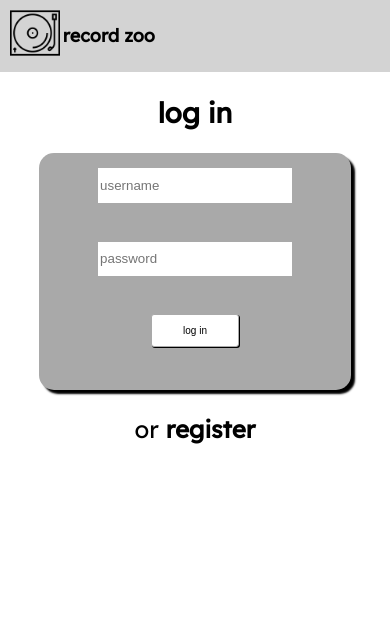
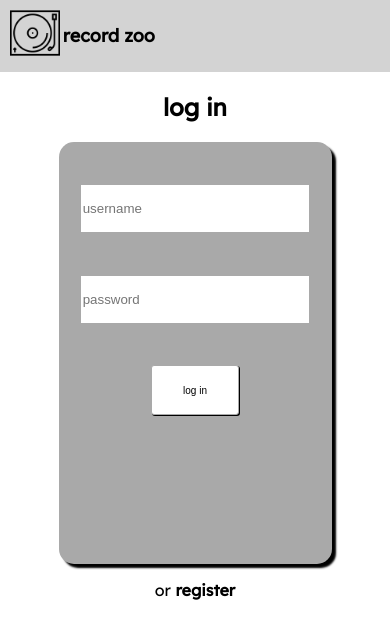
Before and after one commit to alex-curtin/sei-p4, a React (Create React App) app in the folder record-app/client/: page /users/login in a window 390 px wide. Shown: the top 638 px of the page. Built offline with nearby package versions, Linux system fonts and the light colour scheme; no server answers; the HTML template or start-up script is replaced by a standard one.

Commit message:
style login form again

```diff
--- a/record-app/client/src/App.css
+++ b/record-app/client/src/App.css
@@ -150,29 +150,26 @@ a:hover {
   height: 50vh;
   border-radius: 15px;
   margin: 0 auto;
-  padding: 10vh 5% 2vh;
+  padding: 5vh 3% 2vh;
   box-sizing: border-box;
-  display: flex;
-  flex-direction: column;
-  align-items: center;
-  justify-content: flex-start;
+  display: grid;
+  grid-template-rows: 1fr 1fr 1fr 1fr;
   background: darkgrey;
   box-shadow: 4px 4px 2px;
 }
 
 .login-form button {
-  height: 10%;
+  height: 50%;
   width: 20%;
   border: 1px solid darkgrey;
-  margin-bottom: 10%;
+  margin: 0 auto 10%;
 }
 
 .login-form input {
-  height: 10%;
-  width: 70%;
+  height: 50%;
+  width: 90%;
   border: 1px solid darkgrey;
-  margin-bottom: 10%;
-
+  margin: 0 auto 10%;
 }
 
 .login-error {
@@ -739,39 +736,15 @@ a:hover {
   padding-left: 0;
 }
 
-/************ LOGIN *****************/
-
-.login-page {
-  height: 70vh;
-  font-size: 24px;
-}
-
-.login-page h2 {
-  font-size: 28px;
-}
+/************ LOGIN 500 *****************/
 
 .login-form {
-  width: 80%;
-  height: 40%;
-  padding: 5vh 0;
-  display: flex;
-  flex-direction: column;
-  align-items: center;
-  justify-content: space-around;
-  background: darkgrey;
-  padding: 10px;
-  box-shadow: 4px 4px 2px;
+  width: 70%;
 }
 
 .login-form button {
-  height: 15%;
-  width: 30%;
-}
-
-.login-form input {
-  height: 15%;
-  width: 65%;
-  margin-right: 0;
+  height: 55%;
+  width: 35%;
 }
 
 /************ USERS LIST 500px ***********/
```
Also changed, not shown: 1 other file (tests, documents, lock files or other folders).
